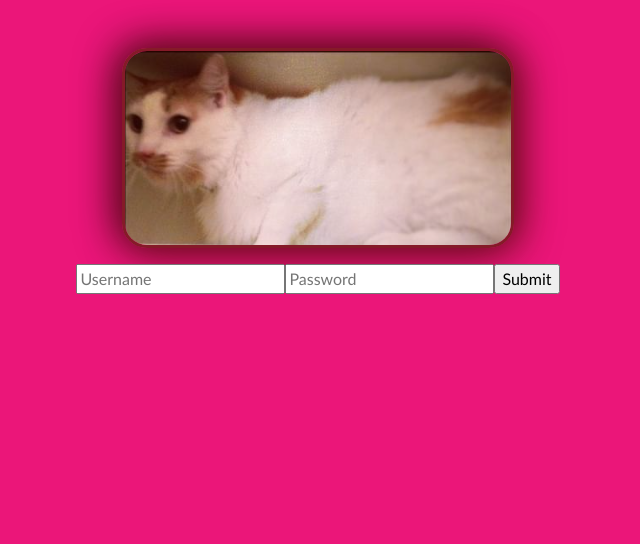
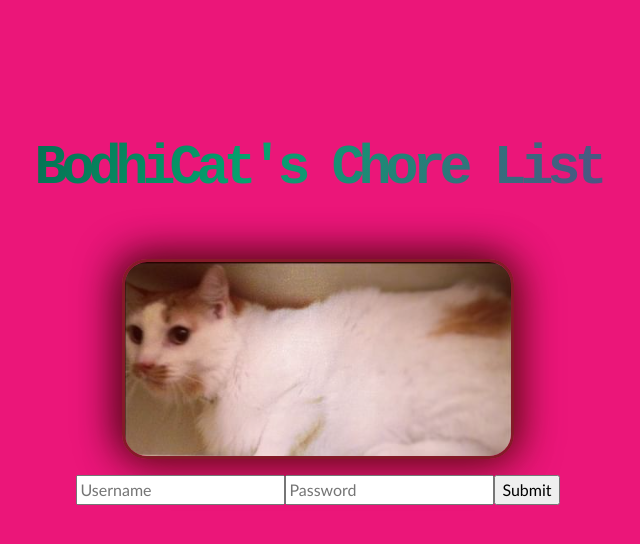
Before and after one commit to davidchedrick/phase-3-client, a React (Create React App) app: page / in a window 1280 px wide. Shown: the top 544 px of the page, without its empty margins (322-962 px from the left). Built offline with nearby package versions, Linux system fonts and the light colour scheme; no server answers.

Commit message:
added logo

```diff
--- a/src/components/App.css
+++ b/src/components/App.css
@@ -9,7 +9,50 @@ body {
 .Header {
   color: rgb(255, 255, 255);
   font-size: 35px;
+}
 
+.logo-title {
+  background: linear-gradient(
+    -66deg,
+    #000000,
+    #133eff,
+    #990099,
+    #06a36f,
+    #060014,
+    #022ff8,
+    #d130d1,
+    #5eff00
+  );
+  background-size: 400%;
+  padding-top: 10%;
+  font-family: monospace;
+  font-weight: bolder;
+  font-size: 55px;
+  letter-spacing: -6px;
+
+  -webkit-background-clip: text;
+  -webkit-text-fill-color: transparent;
+  animation: glimmer 6s ease-in-out infinite;
+  -moz-animation: glimmer 6s ease-in-out infinite;
+  -webkit-animation: glimmer 6s ease-in-out infinite;
+}
+
+@keyframes glimmer {
+  0% {
+    background-position: 0px 50%;
+  }
+  25% {
+    background-position: 50% 50%;
+  }
+  50% {
+    background-position: 100% 50%;
+  }
+  75% {
+    background-position: 50% 50%;
+  }
+  100% {
+    background-position: 0px 50%;
+  }
 }
 
 .Header img {
@@ -29,22 +72,21 @@ body {
   height: 100vh;
 }
 
-.TaskArea, .UserArea, .LogIn {
+.TaskArea,
+.UserArea,
+.LogIn {
   background-color: rgb(235, 22, 121);
   height: 100vh;
 }
 
-
-
-.LogIn img{
-
+.LogIn img {
   width: auto;
   height: auto;
 
   border: 3px solid rgb(133, 26, 40);
-  border-radius:25px;
-  box-shadow: 5px 3px 40px rgba(109, 13, 13, 0.75), -5px -3px 40px rgba(15, 1, 1, 0.75);
-
+  border-radius: 25px;
+  box-shadow: 5px 3px 40px rgba(109, 13, 13, 0.75),
+    -5px -3px 40px rgba(15, 1, 1, 0.75);
 }
 
 .UserArea div {
@@ -56,7 +98,7 @@ body {
 
 .UserArea button {
   color: rgb(50, 101, 241);
-  font-family: 'Franklin Gothic Medium', 'Arial Narrow', Arial, sans-serif;
+  font-family: "Franklin Gothic Medium", "Arial Narrow", Arial, sans-serif;
   background-color: rgb(8, 1, 1);
 }
 
@@ -67,7 +109,6 @@ body {
 }
 
 .pic {
-
   width: 12em;
   height: 10em;
 }
--- a/src/components/LogIn.js
+++ b/src/components/LogIn.js
@@ -24,6 +24,9 @@ function LogIn() {
 
   return (
     <div className="LogIn">
+
+      <div className="logo-title">BodhiCat's Chore List</div>
+
       <div className="p-5">
         <img
           alt=""
```
Also changed, not shown: src/components/Header.js (line endings or trailing spaces).
